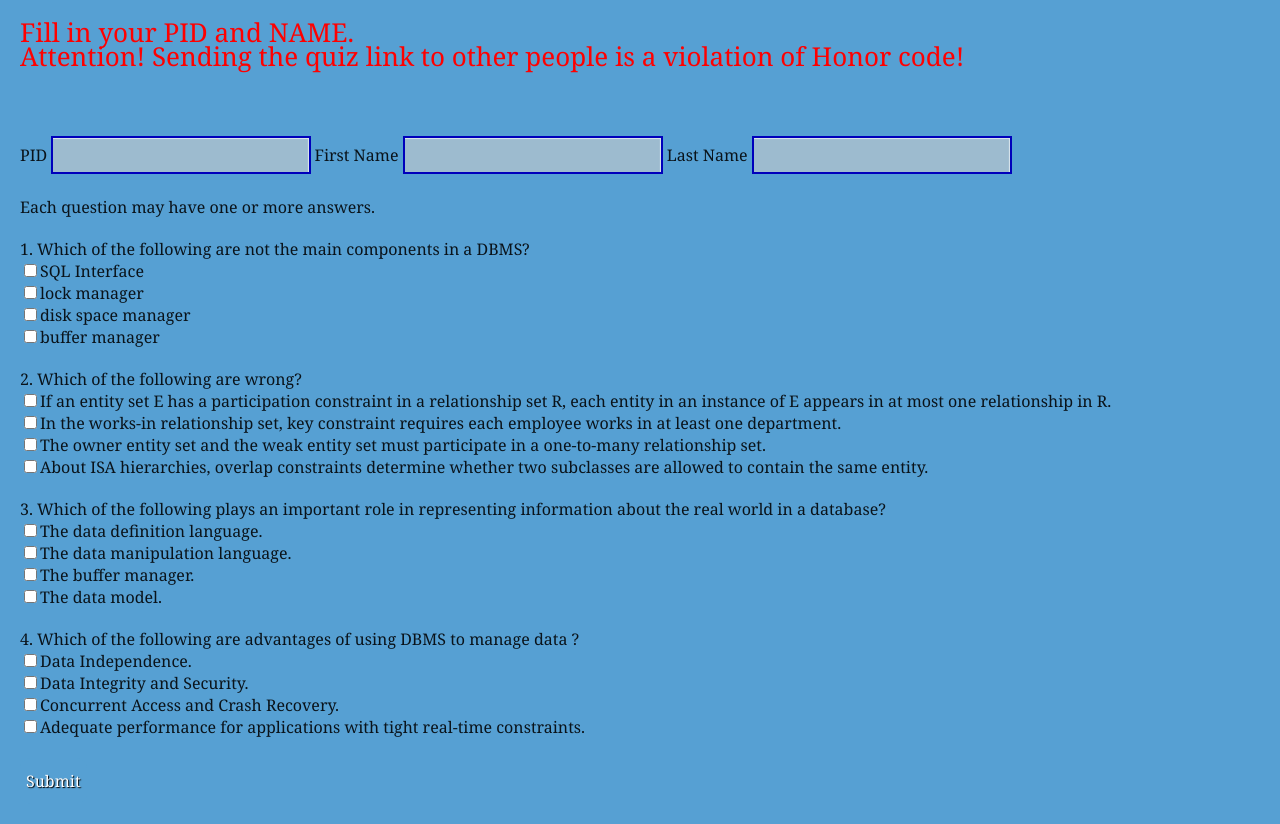
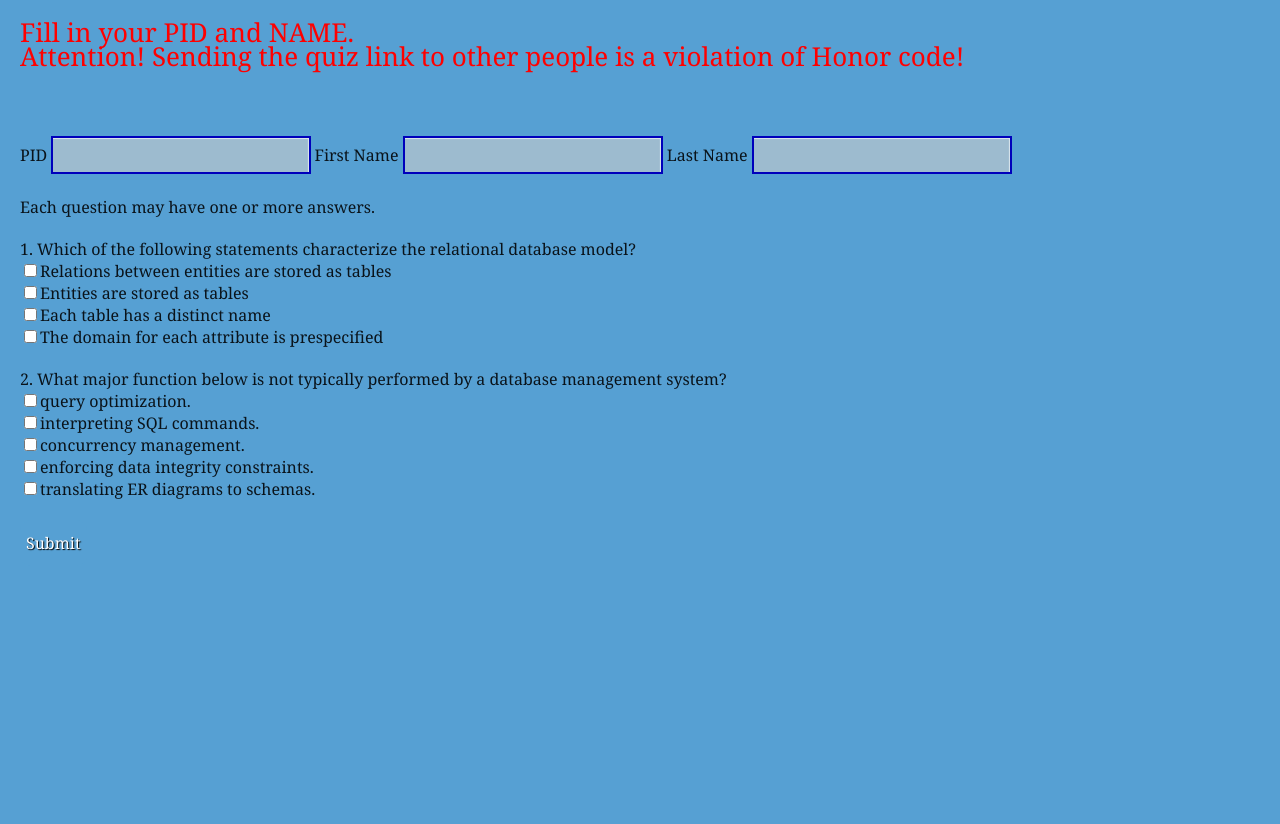
Before and after one commit to HongkunGe/comp-quiz, a website: page public/index.html in a window 1280 px wide. After the commit the page ends 800 px from the top, so only its background shows below. Drawn offline with nearby package versions, Linux system fonts and the light colour scheme.

Commit message:
Update questions.

```diff
--- a/public/index.html
+++ b/public/index.html
@@ -39,8 +39,10 @@ Attention! Sending the quiz link to other people is a violation of Honor code!</
 <form id="foo">
     <label for="bar">PID</label>
     <input id="bar" name="PID" type="text" value="" />
+
     <label for="bar2">First Name</lable>
     <input id="bar2" name="FirstName" type="text" value="" />
+
     <label for="bar3">Last Name</lable>
     <input id="bar3" name="LastName" type="text" value="" />
     <BR>
@@ -48,33 +50,34 @@ Attention! Sending the quiz link to other people is a violation of Honor code!</
 
     <!-- Questions -->
       <p> <font size="5">Each question may have one or more answers.</font></p>
-          <P>1. Which of the following are not the main components in a DBMS?<BR>
-              <input type="checkbox" id="q1a" name="q1" value="a"><label for="q1a">SQL Interface</label><BR>
-              <input type="checkbox" id="q1b" name="q1" value="b"><label for="q1b">lock manager</label><BR>
-              <input type="checkbox" id="q1c" name="q1" value="c"><label for="q1c">disk space manager</label><BR>
-              <input type="checkbox" id="q1d" name="q1" value="d"><label for="q1d">buffer manager</label><BR>
+          <P>1. Which of the following statements characterize the relational database model?<BR>
+              <input type="checkbox" id="q1a" name="q1" value="a"><label for="q1a">Relations between entities are stored as tables</label><BR>
+              <input type="checkbox" id="q1b" name="q1" value="b"><label for="q1b">Entities are stored as tables</label><BR>
+              <input type="checkbox" id="q1c" name="q1" value="c"><label for="q1c">Each table has a distinct name</label><BR>
+              <input type="checkbox" id="q1d" name="q1" value="d"><label for="q1d">The domain for each attribute is prespecified</label><BR>
           </p>
 
-          <P>2. Which of the following are wrong?<BR>
+<!--           <P>2. Which of the following are wrong?<BR>
               <input type="checkbox" id="q2a" name="q2" value="a"><label for="q2a">If an entity set E has a participation constraint in a relationship set R, each entity in an instance of E appears in at most one relationship in R.</label><BR>
               <input type="checkbox" id="q2b" name="q2" value="b"><label for="q2b">In the works-in relationship set, key constraint requires each employee works in at least one department.</label><BR>
               <input type="checkbox" id="q2c" name="q2" value="c"><label for="q2c">The owner entity set and the weak entity set must participate in a one-to-many relationship set.</label><BR>
               <input type="checkbox" id="q2d" name="q2" value="d"><label for="q2d">About ISA hierarchies, overlap constraints determine whether two subclasses are allowed to contain the same entity. </label><BR>
+          </p> -->
+
+          <P>2. What major function below is not typically performed by a database management system?<BR>
+              <input type="checkbox" id="q2a" name="q2" value="a"><label for="q2a">query optimization. </label><BR>
+              <input type="checkbox" id="q2b" name="q2" value="b"><label for="q2b">interpreting SQL commands. </label><BR>
+              <input type="checkbox" id="q2c" name="q2" value="c"><label for="q2c">concurrency management.</label><BR>
+              <input type="checkbox" id="q2d" name="q2" value="d"><label for="q2d">enforcing data integrity constraints.</label><BR>
+              <input type="checkbox" id="q2e" name="q2" value="e"><label for="q2e">translating ER diagrams to schemas.</label><BR>
           </p>
 
-          <P>3. Which of the following plays an important role in representing information about the real world in a database?<BR>
-              <input type="checkbox" id="q3a" name="q3" value="a"><label for="q3a">The data definition language. </label><BR>
-              <input type="checkbox" id="q3b" name="q3" value="b"><label for="q3b">The data manipulation language. </label><BR>
-              <input type="checkbox" id="q3c" name="q3" value="c"><label for="q3c">The buffer manager.</label><BR>
-              <input type="checkbox" id="q3d" name="q3" value="d"><label for="q3d">The data model.</label><BR>
-          </p>
-
-          <P>4. Which of the following are advantages of using DBMS to manage data ?<BR>
+<!--           <P>4. Which of the following are advantages of using DBMS to manage data ?<BR>
               <input type="checkbox" id="q4a" name="q4" value="a"><label for="q4a">Data Independence.</label><BR>
               <input type="checkbox" id="q4b" name="q4" value="b"><label for="q4b">Data Integrity and Security.</label><BR>
               <input type="checkbox" id="q4c" name="q4" value="c"><label for="q4c">Concurrent Access and Crash Recovery.</label><BR>
               <input type="checkbox" id="q4d" name="q4" value="d"><label for="q4d">Adequate performance for applications with tight real-time constraints.</label><BR>
-          </p>
+          </p> -->
     <input type="submit" value="Submit" />
     <p id="result"></p>
 </form>
```
